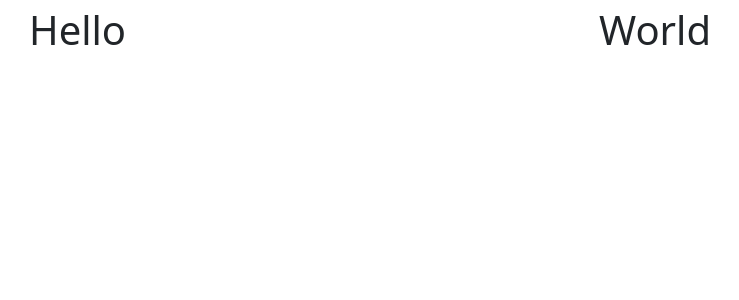
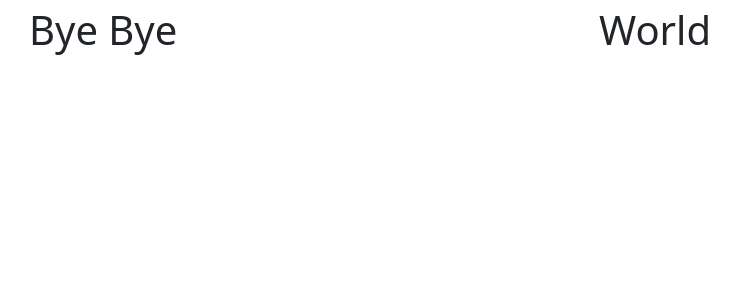
Before and after one commit to WellNUS/frontend, a React (Create React App) app: page / in a window 1280 px wide. Shown: the top 300 px of the page, without its empty margins (53-792 px from the left). Built offline with nearby package versions, Linux system fonts and the light colour scheme.

Commit message:
testing branch

```diff
--- a/src/App.tsx
+++ b/src/App.tsx
@@ -9,7 +9,7 @@ function App() {
   return (
     <Container className="fs-1">
       <Row>
-        <Col>Hello</Col>
+        <Col>Bye Bye</Col>
         <Col>World</Col>
       </Row>
     </Container>
```
